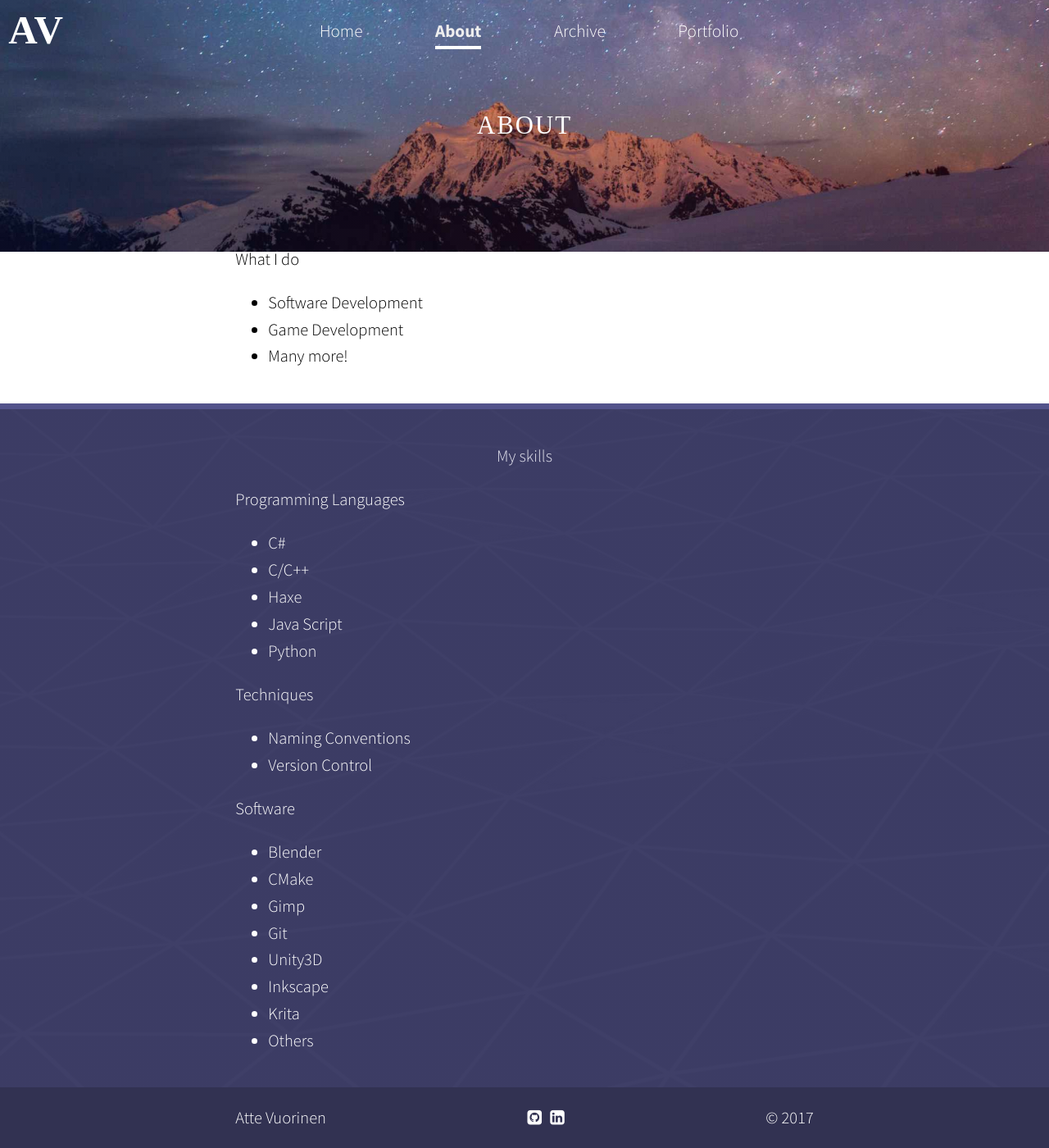
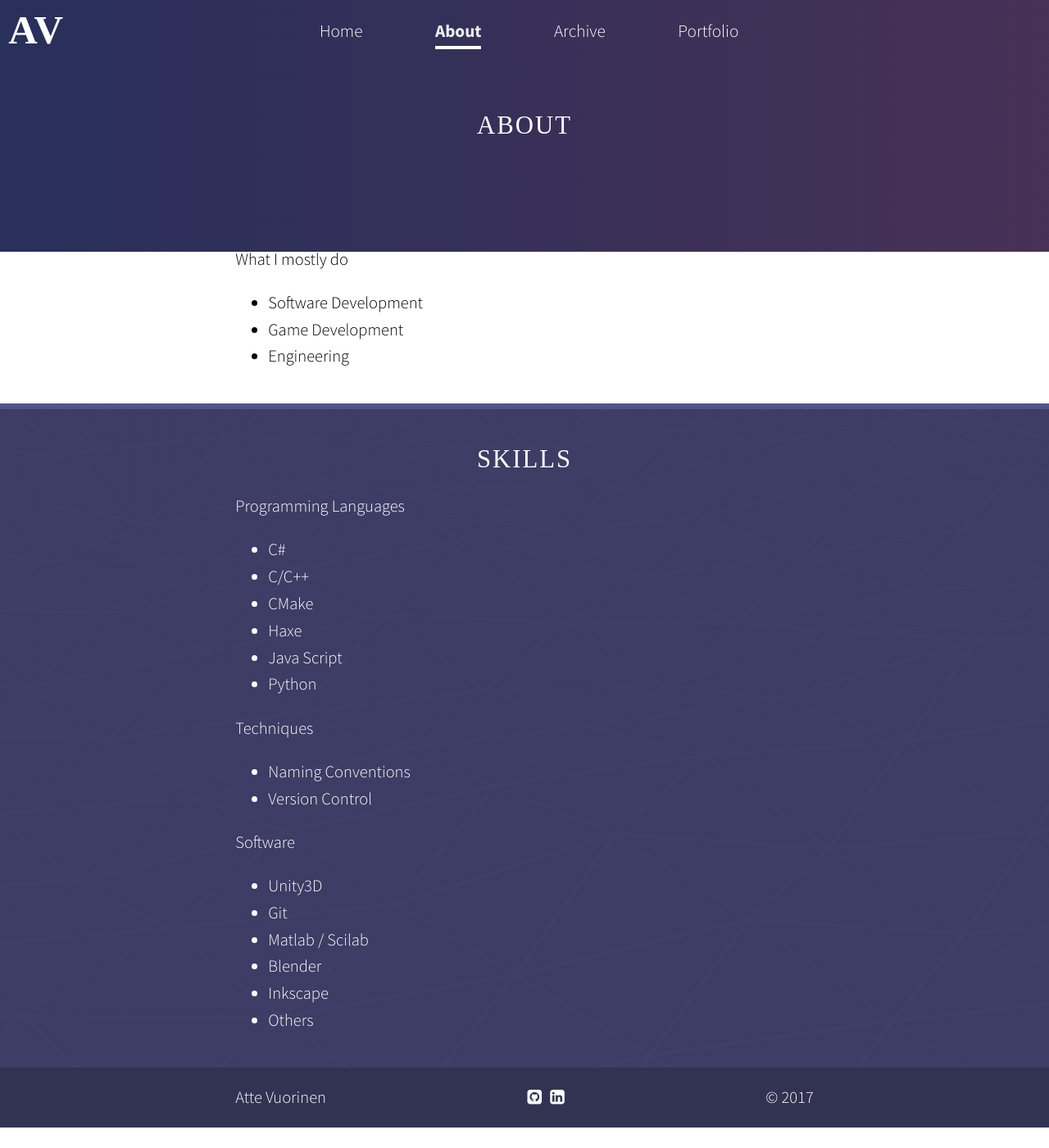
Before and after one commit to avuorinen/avuorinen.github.io, a Jekyll site: the page built from about.html, in a window 1280 px wide and 1400 px high, scrolled down 170 px. Shown: the whole window at 82% size. Built offline with Jekyll 4.4.1, drawn with Linux system fonts in a browser that asks for light colours; nearby versions of some CDN libraries; some web fonts are replaced; comment, search, counter and statistics services are not loaded; after the commit the page ends 1545 px from its top, so only the background shows below that.

Commit message:
Updated styles.

```diff
--- a/_layouts/blank.html
+++ b/_layouts/blank.html
@@ -31,7 +31,7 @@
   <body>
     {% assign month = site.time | date: "%-m" %}
 
-  <header id="header" class="logo-header {% if page.url == "/" or page.url == "/index.html" %}main{% endif %}" style="{% if page.header %} background-image: url({{ page.header }}); background-position: 50% 40%; {% elsif month == "5" or month == "6" month == "7" month == "8" month == "9" %} background-image: url('/img/header-summer.jpg'); {% else %} background-image: url('/img/header.jpg'); {% endif %}">
+  <header id="header" class="logo-header {% if page.url == "/" or page.url == "/index.html" %}main{% endif %}" style="{% if page.header %} {% if page.header != "none" %} background-image: url({{ page.header }}); {% else %} {% endif%}  background-position: 50% 40%; {% elsif month == "5" or month == "6" month == "7" month == "8" month == "9" %} background-image: url('/img/header-summer.jpg'); {% else %} background-image: url('/img/header.jpg'); {% endif %}">
     <div class="overlay">
       {% unless site.style.headline %}<h1 class="logo"><a href="{{ site.baseurl }}/">{{ site.title }}</a></h1>{% endunless %}
     <header class="nav-header">
--- a/about.html
+++ b/about.html
@@ -10,19 +11,19 @@ layout: blank
        <p title="And future engineer!">Programmer and Game Developer from Finland.</p>
   </header>
 
-<p>What I do</p>
+<p>What I mostly do</p>
 
 <ul>
 	<li> Software Development </li>
 	<li> Game Development </li>
-<li title="Something like that."> Many more! </li>
+	<li> Engineering </li>
 </ul>
-</div>
+
 </article>
 
 <article class="background">
   <header>
-    <p>My skills</p>
+    <h2>Skills</h2>
   </header>
 
   <p>Programming Languages</p>
@@ -38,20 +40,18 @@ layout: blank
   <p>Techniques</p>
 
   <ul>
-  <li title="EnableNamingConvertion();">Naming Conventions</li>
-  <li title="Git and SVN are fine.">Version Control</li>
+	<li>Naming Conventions</li>
+	<li>Version Control</li>
   </ul>
 
   <p>Software</p>
 
   <ul>
+	<li> Unity3D </li>
+	<li> Git </li>
+	<li> Matlab / Scilab </li>
 	<li> Blender </li>
-  <li> CMake</li>
-  <li> Gimp </li>
-  <li> Git </li>
-  <li> Unity3D </li>
 	<li> Inkscape </li>
-  <li> Krita </li>
 	<li> Others </li>
   </ul>
 </article>
--- a/archive.html
+++ b/archive.html
@@ -1,7 +1,7 @@
 ---
 title: Archive
 permalink: /archive/
-
+header: none
 ---
 
 <ul>
--- a/portfolio.html
+++ b/portfolio.html
@@ -2,6 +2,7 @@
 layout: blank
 title: Portfolio
 permalink: /portfolio/
+header: none
 ---
 <!--
 <article>
```
Also changed, not shown: other parts of about.html (+2 -0 lines). Lines whose indentation alone changed are shown as unchanged.
